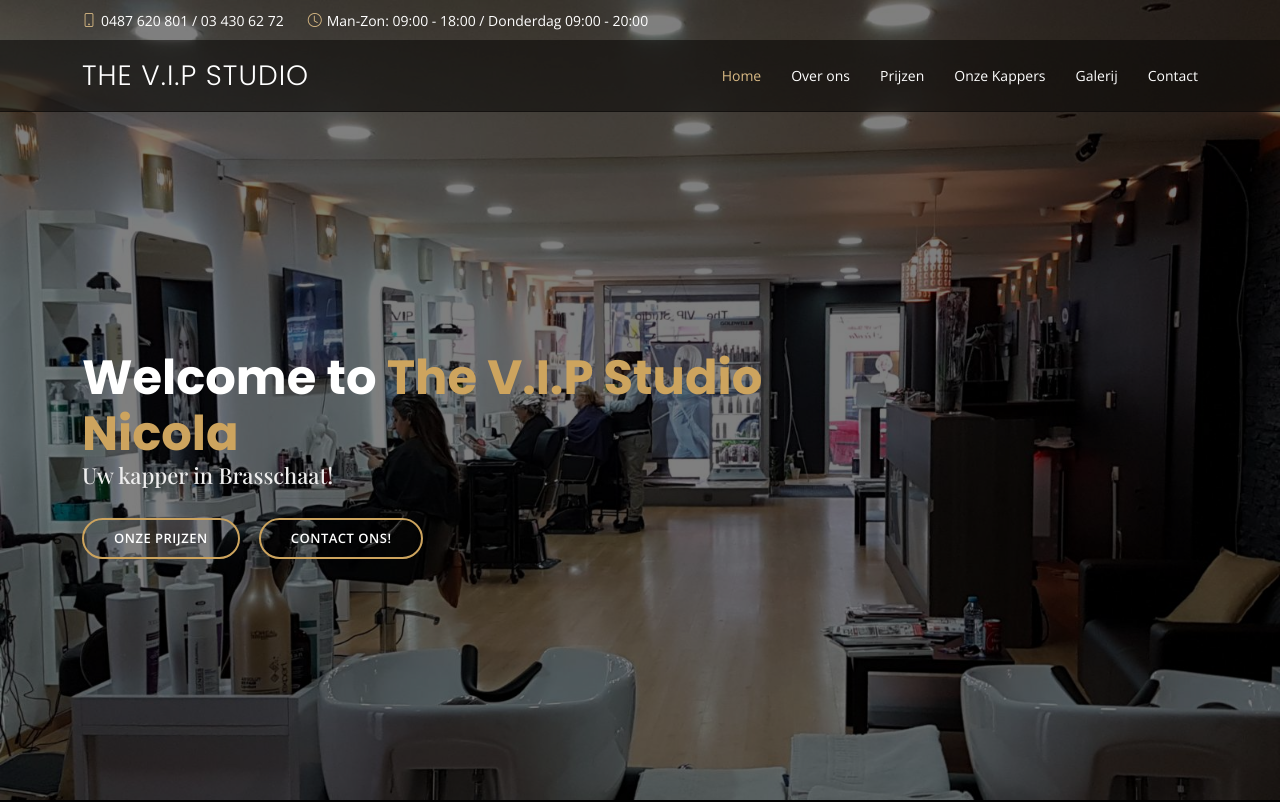
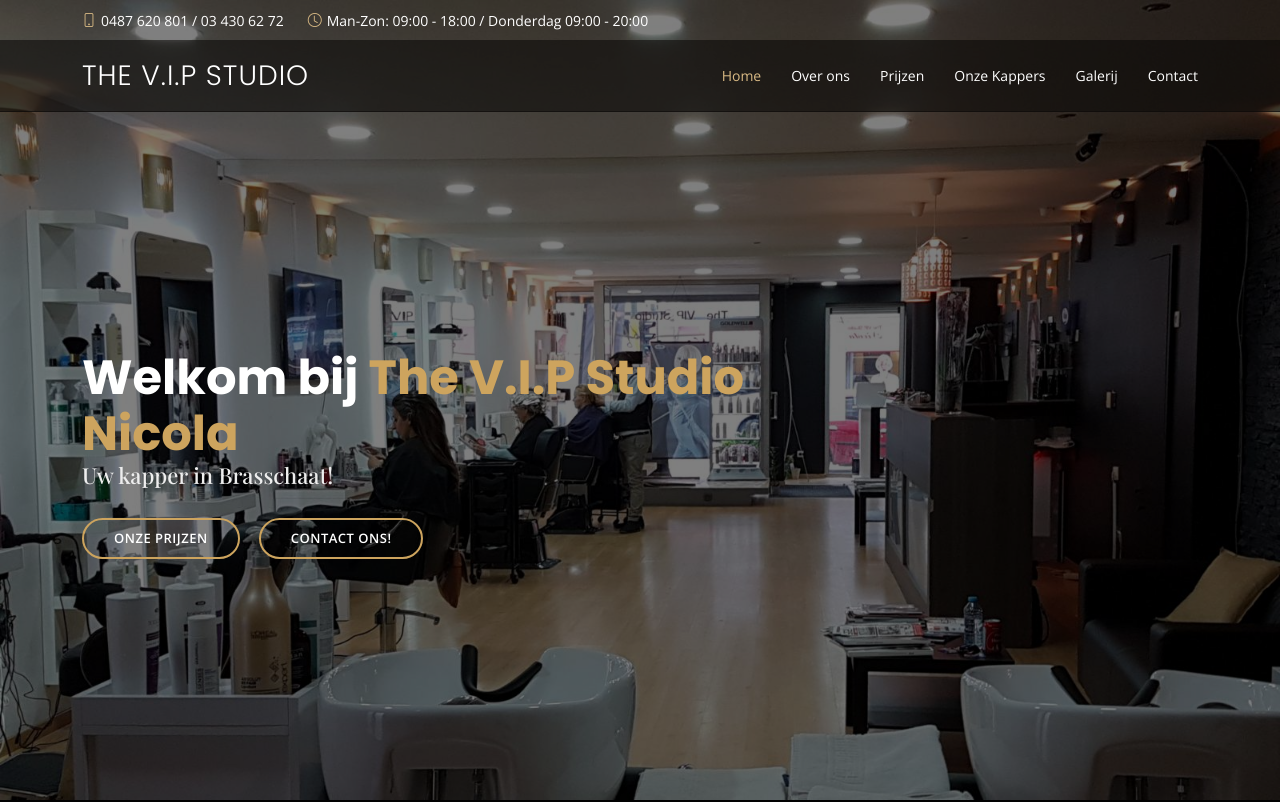
Before and after one commit to RobiBobi10/ThisSalon, a plain HTML site: page index.html in a window 1280 px wide. Shown: the top 802 px of the page. Drawn offline with nearby package versions, Linux system fonts and the light colour scheme; a web font is replaced by a local one.

Commit message:
Update index.html

```diff
--- a/index.html
+++ b/index.html
@@ -81,7 +81,7 @@
     <div class="container position-relative text-center text-lg-start" data-aos="zoom-in" data-aos-delay="100">
       <div class="row">
         <div class="col-lg-8">
-          <h1>Welcome to <span>The V.I.P Studio Nicola</span></h1>
+          <h1>Welkom bij <span>The V.I.P Studio Nicola</span></h1>
           <h2>Uw kapper in Brasschaat!</h2>
 
           <div class="btns">
```
